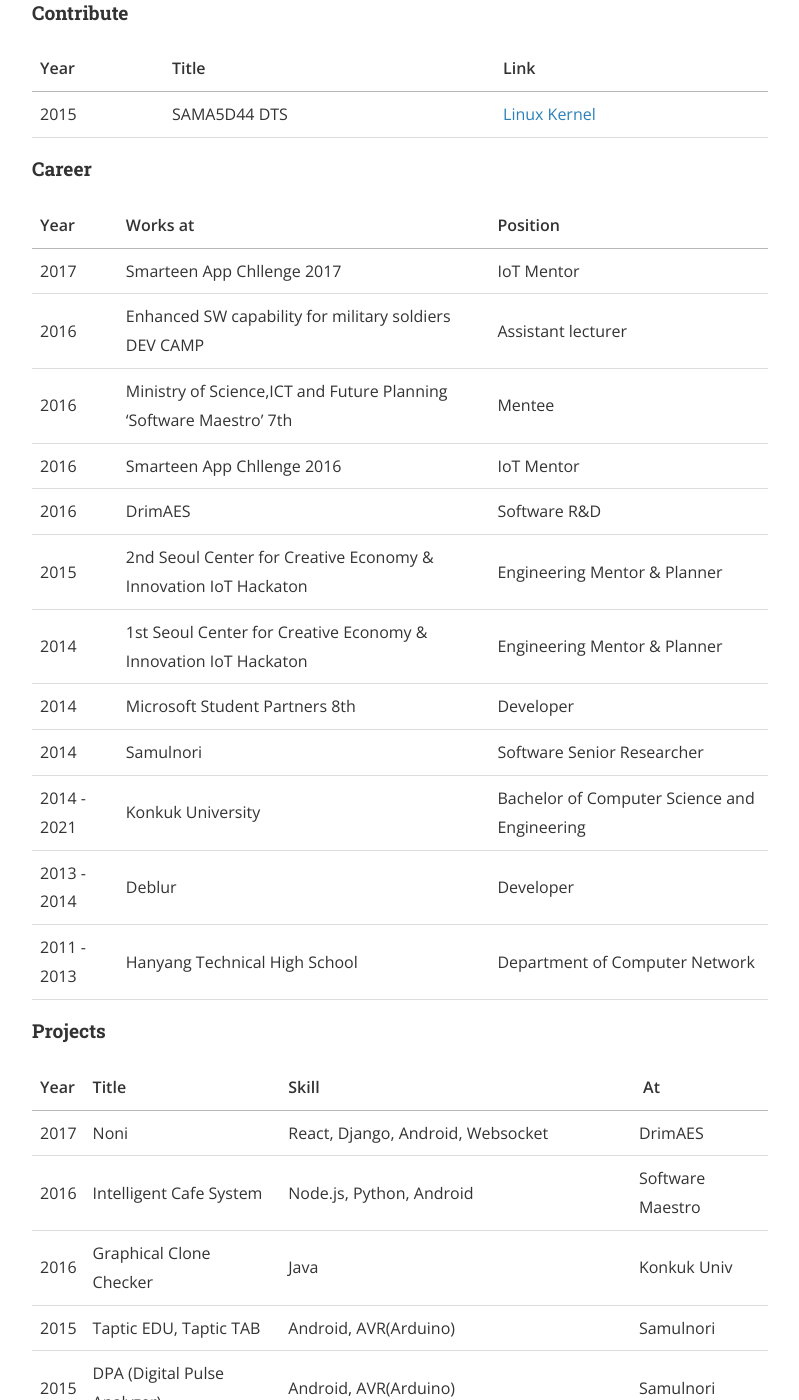
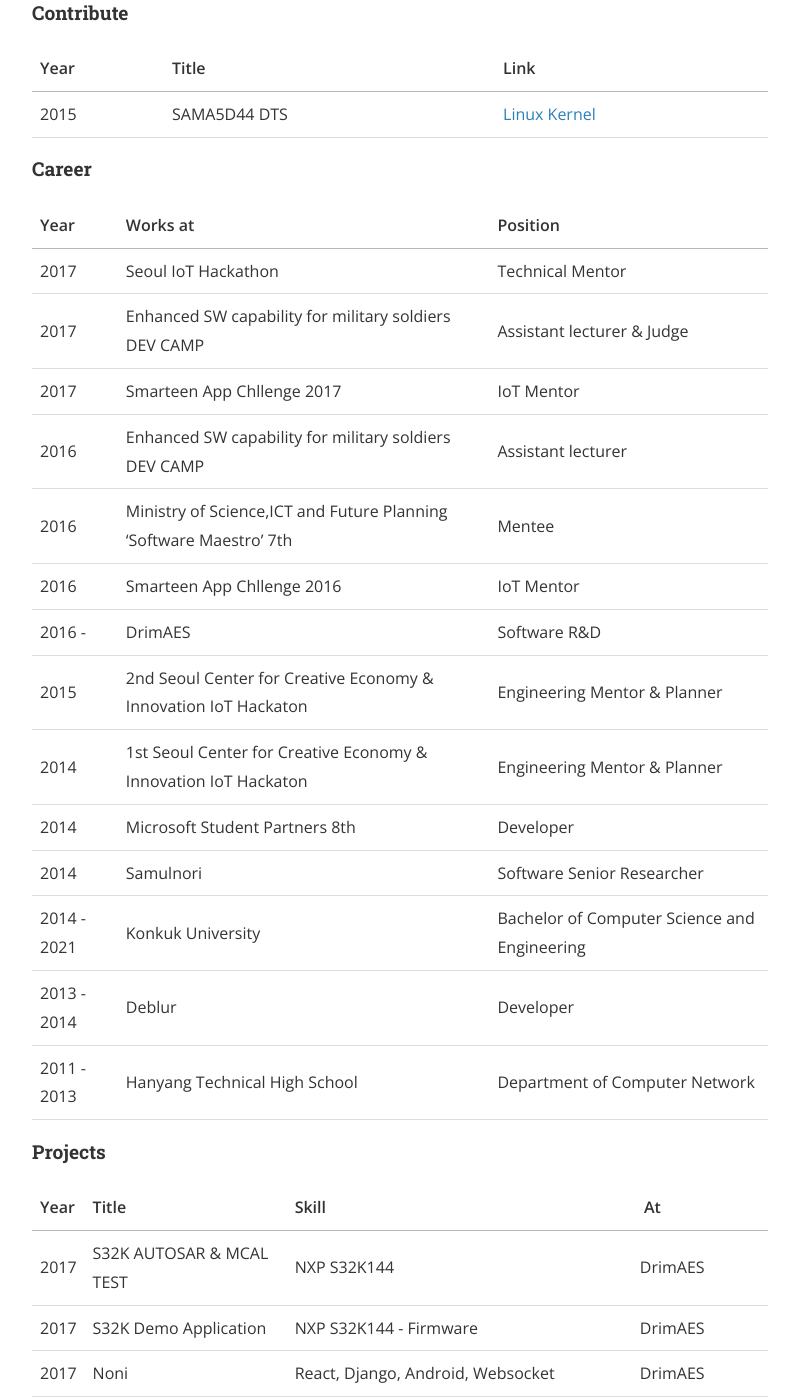
Before and after one commit to SuchangKo/suchangko.github.io, a Jekyll site: the page built from about.md, in a window 1280 px wide and 1400 px high, scrolled down 822 px. Shown: the whole window, without its empty margins (240-1039 px from the left). Built offline with Jekyll 4.4.1, drawn with Linux system fonts in a browser that asks for light colours; nearby versions of some CDN libraries.

Commit message:
Update about.md

```diff
--- a/about.md
+++ b/about.md
@@ -36,11 +36,13 @@
 
 | Year | Works at | Position |
 | :- | :- | :- |
+| 2017 | Seoul IoT Hackathon | Technical Mentor |
+| 2017 | Enhanced SW capability for military soldiers DEV CAMP | Assistant lecturer & Judge |
 | 2017 | Smarteen App Chllenge 2017 | IoT Mentor |
 | 2016 | Enhanced SW capability for military soldiers DEV CAMP | Assistant lecturer |
 | 2016 | Ministry of Science,ICT and Future Planning 'Software Maestro' 7th | Mentee |
 | 2016 | Smarteen App Chllenge 2016 | IoT Mentor |
-| 2016 | DrimAES | Software R&D |
+| 2016 - | DrimAES | Software R&D |
 | 2015 | 2nd Seoul Center for Creative Economy & Innovation IoT Hackaton | Engineering Mentor & Planner |
 | 2014 | 1st Seoul Center for Creative Economy & Innovation IoT Hackaton | Engineering Mentor & Planner |
 | 2014 | Microsoft Student Partners 8th | Developer |
@@ -54,6 +56,8 @@
 
 | Year | Title           | Skill |  At |
 | :- | :--- | :--- | :--- |
+| 2017 | S32K AUTOSAR & MCAL TEST | NXP S32K144 | DrimAES |
+| 2017 | S32K Demo Application | NXP S32K144 - Firmware | DrimAES |
 | 2017 | Noni | React, Django, Android, Websocket | DrimAES |
 | 2016 | Intelligent Cafe System | Node.js, Python, Android | Software Maestro |
 | 2016 | Graphical Clone Checker | Java | Konkuk Univ |
```
